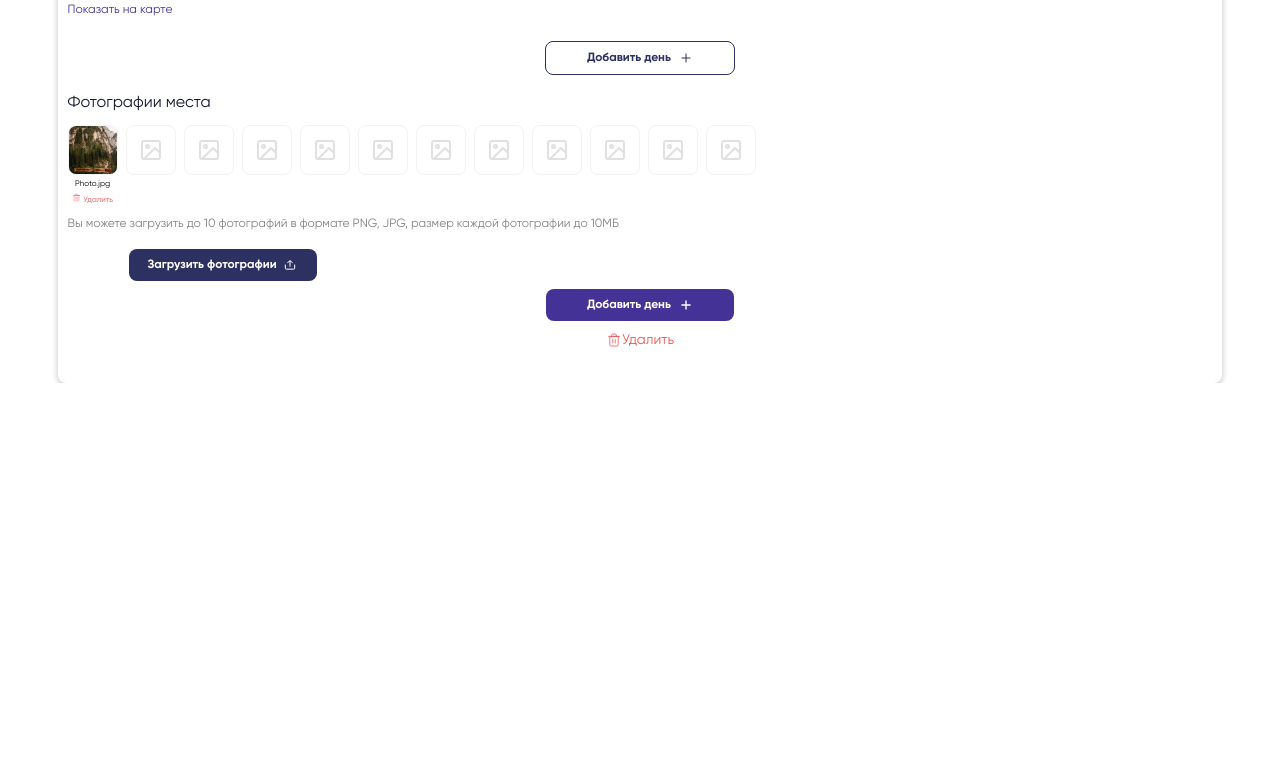
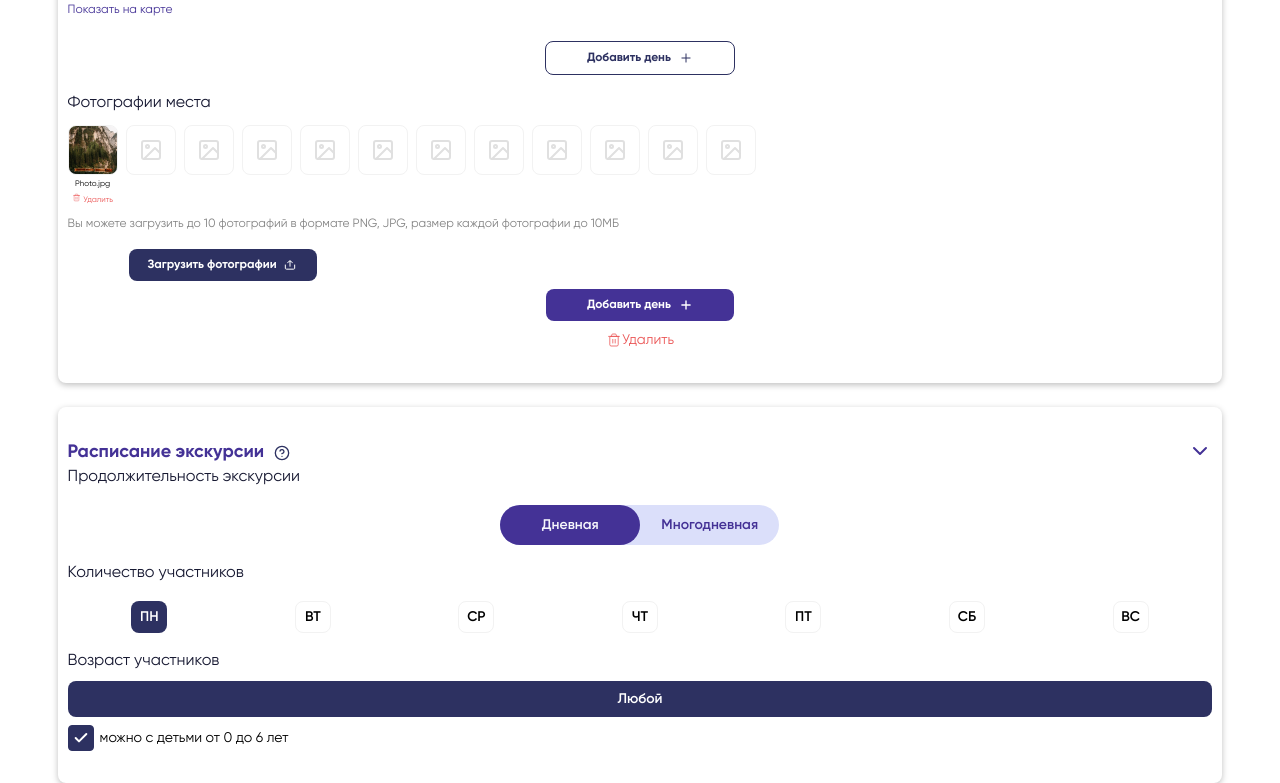
Before and after one commit to frizzzbe/Bla-Bla-Gid, a plain HTML site: page index.html in a window 1280 px wide. Shown: the part 4435-5218 px from the top of the page. Before the commit the page ends 4818 px from the top, so only its background shows below. Drawn offline with Linux system fonts and the light colour scheme.

Commit message:
Section excurse shedule start

```diff
--- a/index.html
+++ b/index.html
@@ -120,9 +120,9 @@
 
       <h3 class="sub-head">Выберите параметры экскурсии</h3>
       <div class="tabs">
-        <input type="radio" id="radio-1" name="tabs" value="whole" checked />
+        <input class="input-tab" type="radio" id="radio-1" name="tabs" value="whole" checked />
         <label class="tab" for="radio-1">Групповая</label>
-        <input type="radio" id="radio-2" name="tabs"  value="today"/>
+        <input class="input-tab" type="radio" id="radio-2" name="tabs"  value="today"/>
         <label class="tab" for="radio-2">Индивидуальная</label>
         <span class="glider"></span>
       </div>
@@ -475,7 +475,36 @@
       <div class="exc-delete img-item-delete"><img src="./img/delete.svg" alt="Удалить" width="16px" height="16px"> Удалить</div>
     </section>
 
+    <section class="key-block key-block-hide block-parameters">
+      <button class="hide-block"></button>
+      <h2 class="block-heading heading-question">Расписание экскурсии</h2>
 
+      <h3 class="sub-head sub-head-nomrg">Продолжительность экскурсии</h3>
+      <div class="tabs">
+        <input class="input-tab" type="radio" id="day" name="duration" value="day" checked />
+        <label class="tab" for="day">Дневная</label>
+        <input class="input-tab" type="radio" id="multi-day" name="duration"  value="multi-day"/>
+        <label class="tab" for="multi-day">Многодневная</label>
+        <span class="glider"></span>
+      </div>
+
+      <h3 class="sub-head">Количество участников</h3>
+      <div class="members-count">
+        <button class="btn week-day" type="button">ПН</button>
+        <button class="btn btn-default week-day" type="button">ВТ</button>
+        <button class="btn btn-default week-day" type="button">СР</button>
+        <button class="btn btn-default week-day" type="button">ЧТ</button>
+        <button class="btn btn-default week-day" type="button">ПТ</button>
+        <button class="btn btn-default week-day" type="button">СБ</button>
+        <button class="btn btn-default week-day" type="button">ВС</button>
+      </div>
+
+      <h3 class="sub-head">Возраст участников</h3>
+
+      <button class="btn counter-any" type="button">Любой</button>
+      <input type="checkbox" name="kids-0-6" id="kids-0-6" checked>
+      <label for="kids-0-6">можно с детьми от 0 до 6 лет</label>
+    </section>
 
 
   </main>
--- a/style/style.css
+++ b/style/style.css
@@ -239,12 +239,11 @@ input[type="radio"]:checked + label {
   color: #fff;
 } */
 
-input[id="radio-1"]:checked ~ .glider {
+.tabs .input-tab:checked:nth-of-type(1) ~ .glider {
   -webkit-transform: translateX(0);
           transform: translateX(0);
 }
-
-input[id="radio-2"]:checked ~ .glider {
+.tabs .input-tab:checked:nth-of-type(2) ~ .glider {
   -webkit-transform: translateX(100%);
           transform: translateX(100%);
 }
@@ -1124,3 +1123,22 @@ input[id="radio-2"]:checked ~ .glider {
   color: #EB5757;
   text-align: center;
 }
+
+.week-day {
+  display: flex;
+  justify-content: center;
+  align-items: center;
+
+  width: 36px;
+  height: 32px;
+  border-radius: 8px;
+  padding: 0;
+
+  font-weight: 600;
+  font-size: 14px;
+  line-height: 24px;
+}
+
+.week-day .btn-default {
+  color: #2D3161;
+}
```
